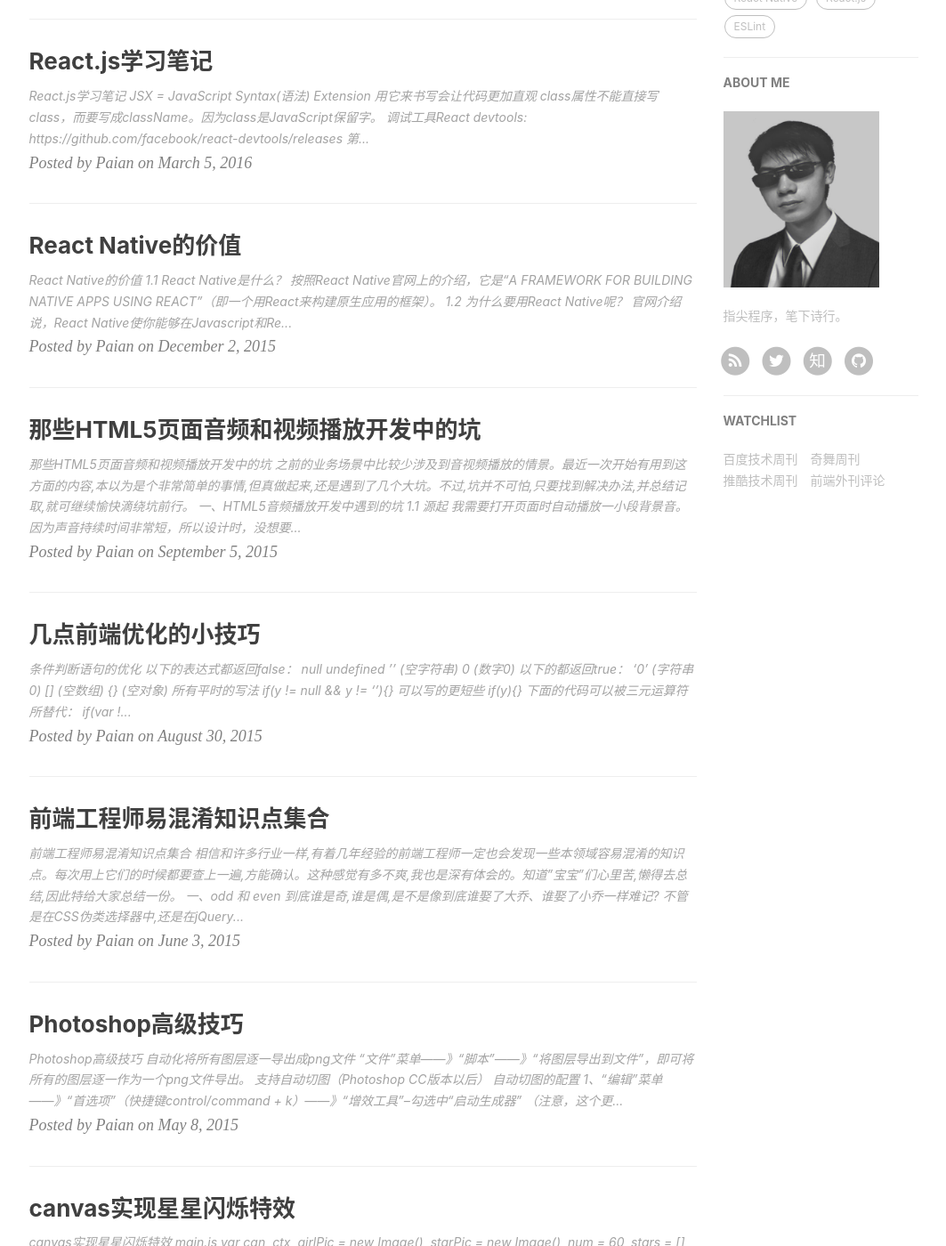
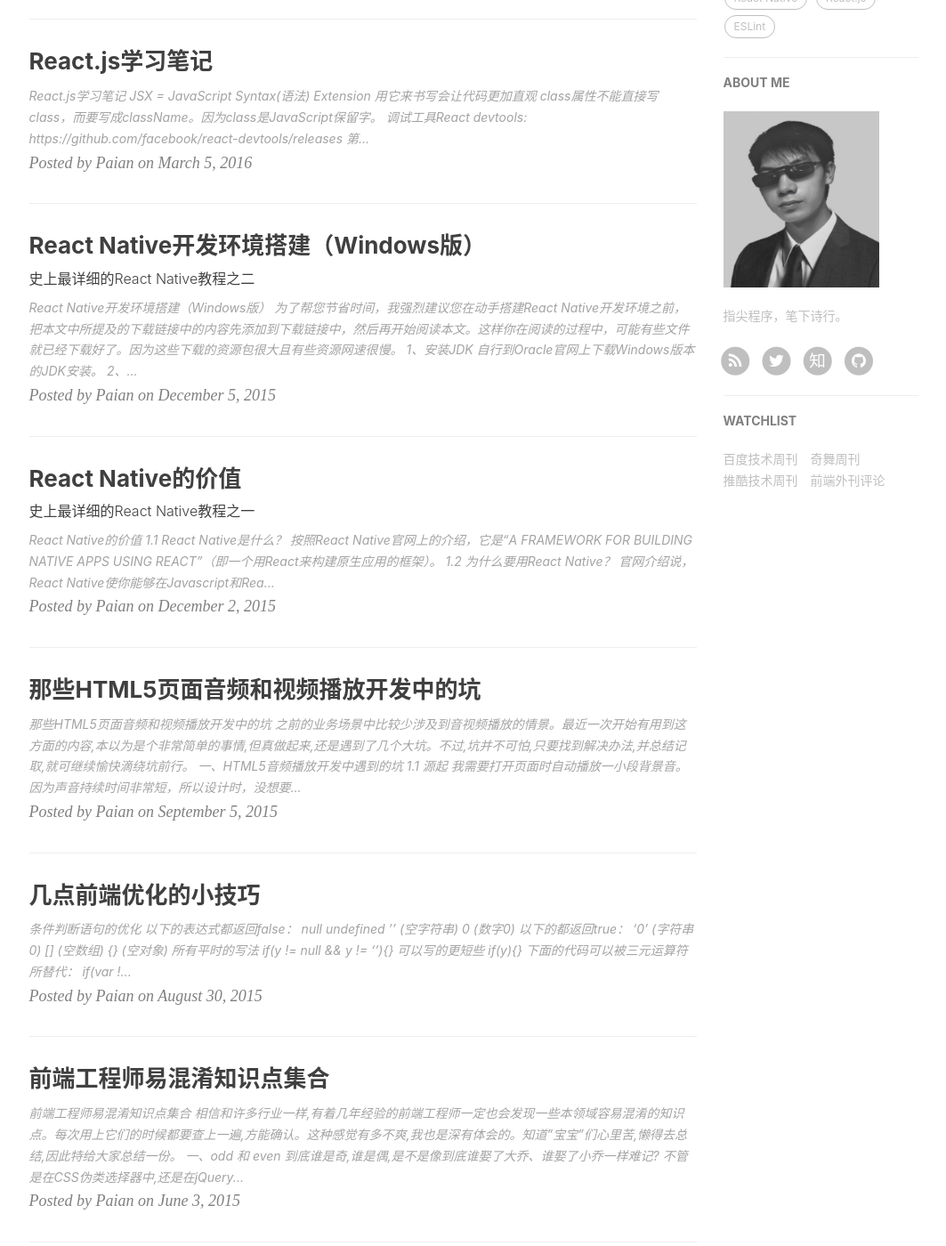
Before and after one commit to mobilesite/mobilesite.github.io, a Jekyll site: the page built from index.html, in a window 1280 px wide and 1400 px high, scrolled down 844 px. Shown: the whole window at 89% size, without its empty margins (135-1198 px from the left). Built offline with Jekyll 4.4.1, drawn with Linux system fonts in a browser that asks for light colours; nearby versions of some CDN libraries; the list of posts is cut into pages by our own code; comment, search, counter and statistics services are not loaded; some of the changed lines change nothing that is shown; some of the changed text lies outside the part shown.

Commit message:
'update'

````diff
--- a/_posts/2015-12-02-react_native_background.md
+++ b/_posts/2015-12-02-react_native_background.md
@@ -1,7 +1,7 @@
 ---
 layout:     post
 title:      "React Native的价值"
-subtitle:   ""
+subtitle:   "史上最详细的React Native教程之一"
 date:       2015-12-02 21:52:34
 author:     "Paian"
 catalog: true
@@ -15,7 +15,7 @@
 
 按照[React Native官网](http://facebook.github.io/react-native/)上的介绍，它是“A FRAMEWORK FOR BUILDING NATIVE APPS USING REACT”（即一个用React来构建原生应用的框架）。
 
-### 1.2 为什么要用React Native呢？
+### 1.2 为什么要用React Native？
 
 官网介绍说，React Native使你能够在Javascript和React的基础上获得完全一致的开发体验，构建世界一流的原生APP。React Native着力于提高多平台开发的开发效率 —— 仅需学习一次，编写任何平台。Facebook已经在多项产品中使用了React Native，并且将持续地投入建设React Native。
 
--- /dev/null
+++ b/_posts/2015-12-05-react_native_develop_enviroment.md
@@ -0,0 +1,226 @@
+---
+layout:     post
+title:      "React Native开发环境搭建（Windows版）"
+subtitle:   "史上最详细的React Native教程之二"
+date:       2015-12-05 22:19:21
+author:     "Paian"
+catalog: true
+tags:
+    - React Native
+---
+
+## React Native开发环境搭建（Windows版）
+
+为了帮您节省时间，我强烈建议您在动手搭建React Native开发环境之前，把本文中所提及的下载链接中的内容先添加到下载链接中，然后再开始阅读本文。这样你在阅读的过程中，可能有些文件就已经下载好了。因为这些下载的资源包很大且有些资源网速很慢。
+
+### 1、安装JDK
+
+自行到[Oracle官网](http://www.oracle.com/technetwork/java/javase/downloads/jdk8-downloads-2133151.html)上下载Windows版本的JDK安装。
+
+### 2、安装Android SDK
+
+到[http://www.androiddevtools.cn/](http://www.androiddevtools.cn/)下载 Android SDK Tools (注意不要下载错了) 并安装它。
+
+然后启动 Android SDK Manager ，打开主界面，依次选择『Tools』、『Options...』，弹出『Android SDK Manager - Settings』窗口。在其中配置腾讯Bugly 镜像:
+android-mirror.bugly.qq.com 端口：8080
+
+在“Android SDK Manager - Settings”窗口中，在“HTTP Proxy Server”和“HTTP Proxy Port”输入框内填入上面镜像服务器地址(不包含http://，如下图)和端口，并且选中“Force https://... sources to be fetched using http://...”复选框。设置完成后单击“Close”按钮关闭“Android SDK Manager - Settings”窗口返回到主界面；
+
+选择菜单项中的“Packages-Reload”。
+
+选中需要安装的包，然后勾选“Accept License”。
+
+更多腾讯镜像使用方法见[http://android-mirror.bugly.qq.com:8080/include/usage.html](http://android-mirror.bugly.qq.com:8080/include/usage.html)
+
+### 3、安装Git
+
+前往[Git的官网下载页](https://git-scm.com/download/win)下载Windows版本（国内可能需要翻墙下载）。
+
+安装的时候，在第二步中选择“Use Git from the Windows Command Prompt”（如下图），，这样会把Git的可执行程序加入到PATH环境变量中，这样其他程序才能在命令行中正确调用Git。这样就可以同时在Windows的控制台和Git Bash中使用Git。
+
+![Git安装选项](/img/in-post/react_native_layout_grid_demo.jpg)
+
+关于Git的详细使用，可以查看我的另一篇教程：[史上最详细的git常用操作总结](http://mobilesite.github.io/2014/04/06/git_useful_operations/)。
+
+### 4、安装Node.js环境
+
+到[Node.js官网](https://nodejs.org/en/)下载所需的Windows版本的Node.js，然后按提示逐步安装即可，这里不再赘述。
+
+安装完后再控制台执行`node -v`,若能输出node的版本，则说明安装成功。
+
+安装好后用如下命令配置一下淘宝镜像，便于以后安装node模块时从国内镜像下载，速度更快。
+
+```
+npm config set registry https://registry.npm.taobao.org --global
+npm config set disturl https://npm.taobao.org/dist --global
+```
+
+### 5、配置Webstorm，使得可以在Webstorm的Terminal面板中执行命令
+
+编码的时候还要切换到控制台中去执行命令行的话实在是一件很不优雅的事情。Webstorm的Terminal面板中执行一个简单的命令行如 `cd d:`试试看，如果输出“‘xxx’不是内部或外部命令，也不是可运行的程序”之类的提示，则说明你的Webstorm的Terminal目前是不起作用的，需要配置。否则则跳过此步。
+
+配置方法如下：点击 file ——》settings 菜单，在弹出的 tools ——》terminal选项卡中找到了把控制台配置进Terminal的配置项（如下图所示），其中的路径就是你的控制台程序所在的路径，配置好后重启一下Webstorm就可以了。
+
+[Webstorm中关于Terminal的配置](/img/in-post/webstorm_terminal_configure.jpg)
+
+### 6、安装React Native命令行工具
+
+用如下命令行全局安装：
+
+```
+npm install react-native-cli -g
+```
+
+### 7、安装Genymotion模拟器（号称最快的安卓模拟器）
+
+由于Genymotion模拟器的官网我所在的网络环境下无法连接成功，所以先从[http://www.newasp.net/soft/76187.html#downloaded](http://www.newasp.net/soft/76187.html#downloaded)下载Genymotion模拟器（顺便提一下，官网下载的话需要先注册后下载）。安装的过程中会自动安装Oracle VM VirtualBox虚拟机管理工具。
+
+安装好后启动Genymotion，添加一个虚拟设备，然后会让你登录，如果没有Genymotion的账号，则需要先去注册一个再来登录。登录之后Genymotion程序会去拉取可添加的虚拟设备列表。这个拉取过程需要翻墙才能拉取成功。待虚拟设备列表拉取成功后，我们只需要根据自己的需求逐一添加一些模拟设备就可以了（添加的过程即是下载模拟设备的过程，每一个模拟设备有二三百KB，所以还是会耗费不少时间）。
+
+### 8、初始化项目
+
+在控制台中用如下命令行工具新建一个名为demo的项目：
+
+```
+cls                         #清除控制台
+d:                          #切换到d:盘根目录
+mkdir rn                    #创建rn文件夹
+cd rn                       #切换到rn目录
+react-native init demo      #创建一个名为demo的React Native项目
+```
+
+### 9、查看项目打包后的脚本
+
+由于众所周知的网络原因，react-native命令行从npm官方源拖代码时会遇上麻烦。请确认前面已将npm仓库源替换为国内镜像。
+
+待项目创建好之后，进入工程所在目录，比如d:/rn/demo，然后执行：
+
+```
+react-native start
+```
+
+即可在浏览器通过如下地址就可以看到项目打包后的脚本
+
+[http://localhost:8081/index.android.bundle?platform=android](http://localhost:8081/index.android.bundle?platform=android)
+
+访问的过程会有点慢，需要等待一两分钟。
+
+### 10、在模拟器上运行项目
+
+我们先在Genymotion模拟器上安装一个想要用的虚拟设备。然后再启动一个虚拟设备，然后在运行APP。
+
+
+### 11、在Android真机中运行项目
+
+首先，你需要开启USB调试才能在你的设备上安装你的APP，在真机上运行React Native APP实际上需要把这个APP先安装到你的设备上才行。因此，需要确定你已经打开设备的USB调试开关。确保你的设备已经成功连接。可以输入```adb devices```来查看。不过，我的Windows XP系统中并不像Mac那样自带adb工具，因此我还需要先安装adb工具（Android Debug Bridge）。
+
+首先前往[http://download.csdn.net/download/azazil/5050141](http://download.csdn.net/download/azazil/5050141)下载。解压后把其中的adb.exe,AdbWinApi.dll,AdbWinUsbApi.dll三个文件复制到C:\Windows\System32中（需要管理员权限的），只要点击yes就可以了。
+
+注意，你只应当连接仅仅一个设备。
+
+注意：如果你连接了多个设备（包含模拟器在内），后续的一些操作可能会失败。拔掉不需要的设备，或者关掉模拟器，确保adb devices的输出只有一个是连接状态。
+
+现在你可以运行```react-native run-android```来在设备上安装并启动应用了。
+
+下面开始进入趟坑模式。
+
+#### 坑1 国内gradle下载慢中途链接中断导致的问题
+
+下面问题来了！当执行完这个命令，界面中出现了“DOWNLOADING https://services.gradle.org/distributions/gradle-2.4-all.zip ……”。我足足等了30分钟，TMD居然还在DOWNLOADING，然后再过了会儿，弹出来错误提示“Connection has been shut down”（如下图）！程序员宝宝们，这是要死的节奏对不对？
+
+![react-native run-android 错误](/img/in-post/react_native_gradle_error.jpg)
+
+无奈，只好想办法绕过它。
+
+首先，我找了个[网址](https://services.gradle.org/distributions/gradle-2.4-all.zip)把gradle-2.4-all.zip这个文件下载到本地。
+
+然后，我们找到项目根目录下的android>gradle>wrapper，将下载的这个压缩包放在此目录。
+
+接下来，编辑同目录下的gradle-wrapper.properties 这个文件 ，注释掉distributionUrl这行，添加新的一行如下：
+
+```
+distributionBase=GRADLE_USER_HOME
+distributionPath=wrapper/dists
+zipStoreBase=GRADLE_USER_HOME
+zipStorePath=wrapper/dists
+#distributionUrl=https\://services.gradle.org/distributions/gradle-2.4-all.zip
+distributionUrl=gradle-2.4-all.zip
+```
+
+让程序运行时，直接调用本地目录下的gradle-2.4-all.zip 这个包
+
+最后，拷贝一份gradle-2.4-all.zip解压到C盘任意位置（如C:\gradle-2.4），接着创建环境变量GRADLE_HOME，变量值 C:\gradle-2.4 （解压的路径）。再编辑path变量，在后面增加;%GRADLE_HOME%\bin; 增加环境变量的目的，是为了在编译过程中调用gradle指令。
+
+#### 坑2 找不到Android SDK导致的报错
+
+错误信息如下：
+
+Error: SDK location not found. Define location with sdk.dir in the local.properties file or with an ANDROID_HOME environment variable.
+
+那么，Windows系统下的Android SDK到底安装在了哪里呢？找了好久，最后终于想到用'sdk'这个搜索词把它搜出来了。默认的安装位置为：
+
+C:\Documents and Settings\Administrator\Local Settings\Application Data\Android\android-sdk
+
+因此，于是在环境变量中增加一个系统环境变量，变量名为ANDROID_HOME，值为C:\Documents and Settings\Administrator\Local Settings\Application Data\Android\android-sdk（即你的Android SDK安装路径）。
+
+此外，编辑环境变量Path，在末尾追加  ;%ANDROID_HOME%\tools;%ANDROID_HOME%\platform-tools;  以便于我们直接在控制台利用C:\Documents and Settings\Administrator\Local Settings\Application Data\Android\android-sdk下面的tools和platform-tools文件夹下面的工具。
+
+#### 坑3 Android SDK所安装的内容不齐或版本不对所导致的问题
+
+错误信息如下：
+
+failed to find target with hash string 'android-23' in: C:\Documents and Settings\Ad
+ministrator\Local Settings\Application Data\Android\android-sdk\platform-tools
+
+以及另一个错误：
+
+Could not find com.android.support:recyclerview-v7:23.0.1.
+
+这类错误主要是因为Android SDK所安装的内容不齐或版本不对所导致的。最终，经过调整，我所安装的内容如下图所示。
+
+![Android SDK所安装的内容](/img/in-post/react_native_android_sdk_install.jpg)
+
+这里其实有一个问题：到底我们需要在Android SDK Manager中下载哪些内容？
+
+在[Android SDK Manager官方指导](http://developer.android.com/sdk/installing/adding-packages.html)中，在SDK Manager中需要安装以下内容：
+
+Tools 目录下选择:
+
+Android SDK Tools
+
+Android SDK Platform-tools
+
+Android SDK Build-tools (最高版本)
+
+Android x.x 文件夹 (最新版) 选择:
+
+SDK Platform
+ARM EABI v7a System Image（非必须，模拟器需要）
+
+Sources for Android SDK（非必须，本人添加，一个好的程序员得多看看源码）
+
+Extras目录下：
+
+Android Support Repository
+
+Android Support Library
+
+另外根据是否需要用到Google APIs，若需要则下载Google Play服务包：
+
+Google Repository
+
+Google Play services
+
+除了参考上面这份文档之外，还需要参考一下[React Native官方关于安卓环境配置的文档](http://reactnative.cn/docs/0.27/android-setup.html#content)，看React Native对于Android SDK有哪些特别的设置。两相对照，再结合项目的实际情况作出最终的考量。
+
+更多关于Android SDK哪些各用作什么介绍，参见[http://www.cnblogs.com/kangjianwei101/p/5267044.html](http://www.cnblogs.com/kangjianwei101/p/5267044.html)
+
+#### 坑4 真机运行时的白屏问题
+
+好不容易终于将APP安装到我的小米真机上了，却发现打开APP是个白屏，什么也没有。这时，需要在小米手机的“设置——》其他应用管理中找到该应用，点击它，在弹出的窗口中再点击“权限管理”，在“显示悬浮窗”设置项中设置为允许悬浮窗。其他手机如何设置，请自行研究一下。
+
+#### 坑5 白屏解决后，执行Reload JS，然后就红屏了，显示出来一堆错误，提示说“Could not connect to development server.”
+
+如果你的手机是Android 5.0以下，在确保手机和电脑在同一个Wi-Fi环境下，这时需要摇动手机，调出来开发者选项菜单，从中选择Dev Settings，然后点击Debug server & port for device，在弹出的对话框中输入Build APP所用电脑的ip地址:8081然后点“确定”。再摇出开发者菜单列表，选择Reload JS，这时若弹出界面提示“Fetching JS bundle”，然后过一会儿界面出现“Welcome to React Native!”内容，则大功告成。
+
+如果你的手机是Android 5.0及以上，则使用adb reverse命令（这个选项只能在5.0以上版本(API 21+)的安卓设备上使用）。首先把你的设备通过USB数据线连接到电脑上，并开启USB调试（关于如何开启USB调试，参见上面的章节）。运行adb reverse tcp:8081 tcp:8081。不需要更多配置，你就可以使用Reload JS和其它的开发选项了。
````
Also changed, not shown: img/in-post/git_install_windows.jpg (added), img/in-post/react_native_android_sdk_in.jpg (added), img/in-post/react_native_gradle_error.jpg (added), img/in-post/webstorm_terminal_configure.jpg (added).
